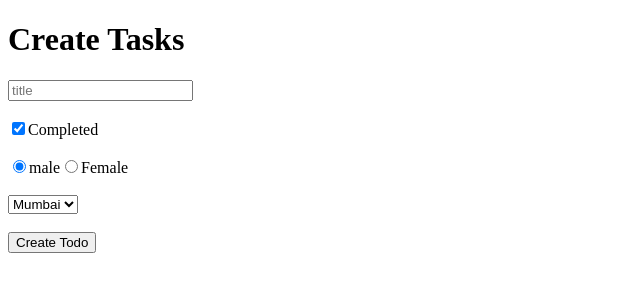
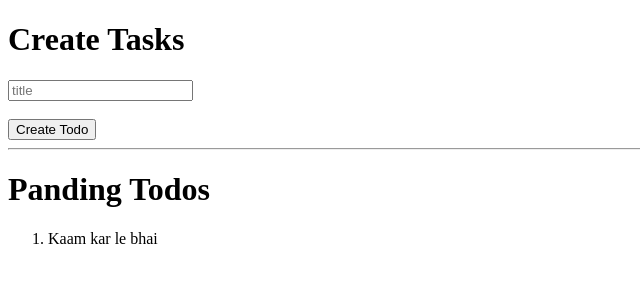
Before and after one commit to SunnyKapur/Two-way-binding-and-Props-Drilling, a React (Vite) app: page / in a window 1280 px wide. Shown: the top 300 px of the page, without its empty margins (0-640 px from the left). Built offline with nearby package versions, Linux system fonts and the light colour scheme.

Commit message:
todo functionaliy half done

```diff
--- a/src/App.jsx
+++ b/src/App.jsx
@@ -1,3 +1,4 @@
+import { nanoid } from "nanoid";
 import React, { useState } from "react";
 
 const App = () => {
@@ -6,13 +7,31 @@ const App = () => {
   ]);
 
   const [title, settitle] = useState("");
-  const [completed, setcompleted] = useState(true);
-  const [gender, setgender] = useState("male");
-  const [city, setcity] = useState("mumbai")
+
+  const SubmitHandler = (e) => {
+    e.preventDefault();
+    const newtodo = {
+      id: nanoid(),
+      title: title,
+      isCompleted: false,
+    };
+    const copytodos = [...todos];
+    copytodos.push(newtodo);
+    settodos(copytodos);
+
+    // settodos([...todos, newtodo]);
+
+    settitle("");
+  };
+
+  const rendertodos = todos.map((todo) => {
+    return <li key={todo.id}>{todo.title}</li>;
+  });
+
   return (
     <div>
       <h1>Create Tasks</h1>
-      <form>
+      <form onSubmit={SubmitHandler}>
         <input
           onChange={(e) => settitle(e.target.value)}
           value={title}
@@ -21,38 +40,11 @@ const App = () => {
         />
         <br />
         <br />
-        <input
-          checked={completed}
-          type="checkbox"
-          onChange={(e) => setcompleted(e.target.checked)}
-        />
-        Completed
-        <br />
-        <br />
-        <input
-        checked={gender == "male" && true}
-          value="male"
-          onChange={(e) => setgender(e.target.value)}
-          type="radio"
-        />
-        male
-        <input
-          checked={gender == "female" && true}
-          value="female"
-          onChange={(e) => setgender(e.target.value)}
-          type="radio"
-        />
-        Female
-        <br />
-        <br />
-        <select value={city} onChange={(e) => setcity(e.target.value)}>
-          <option value="delhi">Delhi</option>
-          <option value="mumbai">Mumbai</option>
-          <option value="kolkata">Kolkata</option>
-        </select>
-        <br /><br />
         <button>Create Todo</button>
       </form>
+      <hr />
+      <h1>Panding Todos</h1>
+      <ol>{rendertodos}</ol>
     </div>
   );
 };
```
